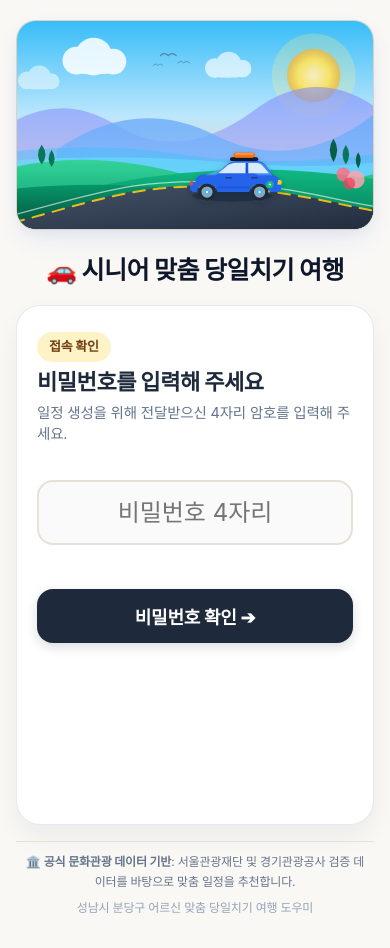
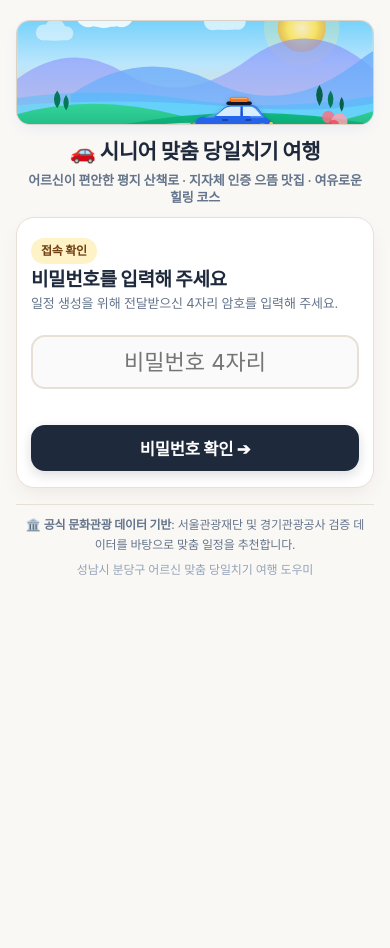
Before and after one commit to hkhkkoo-max/senior-trip-planner, a Flask app: page / in a window 390 px wide. After the commit the page ends 575 px from the top, so only its background shows below. Run offline with Flask 3, Linux system fonts and the light colour scheme; some web fonts are replaced.

Commit message:
Mobile: Halve hero image height and optimize Steps 0-5 layout to fit perfectly into a single screen

```diff
--- a/static/css/style.css
+++ b/static/css/style.css
@@ -985,44 +985,57 @@ body {
         width: 100%;
     }
 
-    /* 헤더: 제목 폰트 크기 대폭 확대 */
+    /* 모바일 전용: 상단 자동차 여행 일러스트 배너 (크기를 기존의 절반인 105px로 컴팩트화) */
+    .hero-banner-card {
+        height: 105px !important;
+        margin-bottom: 10px !important;
+        border-radius: 14px !important;
+        box-shadow: 0 6px 16px -4px rgba(37, 99, 235, 0.1) !important;
+    }
+
+    /* 헤더 */
     .header {
-        margin-bottom: 14px;
+        margin-bottom: 10px !important;
         text-align: center;
     }
 
     .header .title {
-        font-size: 25px !important;
+        font-size: 21px !important;
         font-weight: 800 !important;
         letter-spacing: -0.02em;
-        color: #0F172A;
-        margin-bottom: 0;
+        color: var(--slate-dark);
+        margin-top: 2px !important;
+        margin-bottom: 2px !important;
     }
 
     .header .subtitle {
-        display: none; /* 화면 확보를 위해 모바일에서 숨김 */
+        display: block !important;
+        font-size: 13px !important;
+        line-height: 1.35 !important;
+        color: var(--slate-muted) !important;
+        margin-bottom: 0 !important;
     }
 
     /* 진행 상황 바 */
     .progress-container {
-        height: 18px;
-        margin-bottom: 16px;
-        border-radius: 20px;
+        height: 14px !important;
+        margin-bottom: 10px !important;
+        border-radius: 20px !important;
     }
 
     .progress-text {
-        font-size: 12px;
-        line-height: 18px;
-        font-weight: 800;
+        font-size: 11px !important;
+        line-height: 14px !important;
+        font-weight: 800 !important;
     }
 
-    /* 위저드 카드: 화면에 꽉 차는 네이티브 앱 카드 비례 */
+    /* 위저드 카드: 한 화면(원스크린)에 쏙 들어오도록 패딩 및 높이 최적화 */
     .wizard-card {
-        padding: 24px 20px;
-        border-radius: 24px;
-        box-shadow: 0 12px 30px -5px rgba(15, 23, 42, 0.08);
-        border: 1px solid rgba(226, 232, 240, 0.9);
-        min-height: 520px;
+        padding: 16px 14px !important;
+        border-radius: 18px !important;
+        box-shadow: 0 8px 20px -4px rgba(69, 26, 3, 0.08) !important;
+        border: 1px solid var(--border-soft) !important;
+        min-height: auto !important;
         display: flex;
         flex-direction: column;
     }
@@ -1036,176 +1049,176 @@ body {
 
     /* 스텝 헤더 */
     .step-header {
-        margin-bottom: 16px;
+        margin-bottom: 10px !important;
     }
 
     .step-header .badge {
-        font-size: 13px;
-        padding: 4px 12px;
-        margin-bottom: 6px;
-        font-weight: 800;
+        font-size: 12px !important;
+        padding: 3px 10px !important;
+        margin-bottom: 4px !important;
+        font-weight: 800 !important;
     }
 
     .step-header h2 {
-        font-size: 22px;
-        font-weight: 800;
-        margin-bottom: 6px;
-        line-height: 1.35;
+        font-size: 19px !important;
+        font-weight: 800 !important;
+        margin-bottom: 3px !important;
+        line-height: 1.3 !important;
         word-break: keep-all;
     }
 
     .step-header .step-desc {
-        font-size: 14.5px;
-        color: var(--slate-muted);
-        line-height: 1.4;
+        font-size: 13px !important;
+        color: var(--slate-muted) !important;
+        line-height: 1.35 !important;
     }
 
     /* 버튼 공통 */
     .btn {
-        font-size: 18px;
-        min-height: 54px;
-        padding: 13px 24px;
-        border-radius: 16px;
-        font-weight: 800;
+        font-size: 16px !important;
+        min-height: 46px !important;
+        padding: 10px 18px !important;
+        border-radius: 14px !important;
+        font-weight: 800 !important;
     }
 
     .btn-lg {
-        font-size: 18px;
-        min-height: 54px;
-        padding: 13px 26px;
+        font-size: 16.5px !important;
+        min-height: 46px !important;
+        padding: 10px 20px !important;
     }
 
     /* [STEP 0] 비밀번호 게이트 */
     #step0 .form-group {
-        margin: 20px 0;
+        margin: 12px 0 !important;
     }
 
     #inputPassword {
-        font-size: 24px !important;
-        padding: 16px !important;
-        border-radius: 16px !important;
+        font-size: 22px !important;
+        padding: 12px !important;
+        border-radius: 14px !important;
     }
 
-    /* [STEP 1] 목적지 선택: 큼직하고 시원한 추천 버튼 */
+    /* [STEP 1] 목적지 선택 */
     #step1 .option-grid {
-        margin-bottom: 16px !important;
+        margin-bottom: 10px !important;
     }
 
     #step1 .option-btn {
-        padding: 20px 16px !important;
-        border-radius: 18px !important;
+        padding: 12px 10px !important;
+        border-radius: 14px !important;
         border: 2px solid var(--primary-color) !important;
-        background: #F0F7FF !important;
+        background: #FDFBF7 !important;
     }
 
     #step1 .option-btn .icon {
-        font-size: 2.2rem !important;
-        margin-bottom: 6px !important;
+        font-size: 1.8rem !important;
+        margin-bottom: 3px !important;
     }
 
     #step1 .option-btn .label {
-        font-size: 1.35rem !important;
+        font-size: 1.15rem !important;
         font-weight: 800 !important;
         color: var(--slate-dark) !important;
     }
 
     #step1 .option-btn .sub {
-        font-size: 0.92rem !important;
-        margin-top: 4px !important;
+        font-size: 0.82rem !important;
+        margin-top: 2px !important;
         color: #475569 !important;
     }
 
     #step1 .form-group {
-        margin-top: 10px !important;
-        margin-bottom: 16px !important;
+        margin-top: 6px !important;
+        margin-bottom: 8px !important;
     }
 
     #step1 .input-label {
-        font-size: 1.05rem !important;
-        margin-bottom: 8px !important;
+        font-size: 0.95rem !important;
+        margin-bottom: 4px !important;
         font-weight: 700 !important;
     }
 
     #customDest {
-        font-size: 1.1rem !important;
-        padding: 14px 16px !important;
-        border-radius: 14px !important;
+        font-size: 1rem !important;
+        padding: 10px 12px !important;
+        border-radius: 12px !important;
     }
 
     #step1 .sub-text {
-        font-size: 0.88rem !important;
-        margin-top: 6px !important;
-        line-height: 1.4 !important;
+        font-size: 0.80rem !important;
+        margin-top: 4px !important;
+        line-height: 1.3 !important;
         color: #64748B !important;
     }
 
     /* 하단 액션 버튼: 항상 카드의 맨 아래(우측 하단)에 위치 */
     .step-actions {
-        margin-top: auto !important;
-        padding-top: 16px;
+        margin-top: 10px !important;
+        padding-top: 10px !important;
         display: flex;
         align-items: center;
-        gap: 12px;
+        gap: 10px !important;
     }
 
     /* [STEP 2] 음식 종류 (한/양/일/중식) 2x2 균형 잡힌 카드 */
     .option-grid.columns-2 {
         display: grid;
         grid-template-columns: 1fr 1fr;
-        gap: 10px;
-        margin-bottom: 16px;
+        gap: 8px !important;
+        margin-bottom: 10px !important;
     }
 
     .option-grid.columns-2 .option-btn {
-        padding: 14px 8px;
-        min-height: 86px;
-        border-radius: 16px;
+        padding: 10px 6px !important;
+        min-height: 70px !important;
+        border-radius: 14px !important;
     }
 
     .option-grid.columns-2 .option-btn .icon {
-        font-size: 26px;
-        margin-bottom: 3px;
+        font-size: 22px !important;
+        margin-bottom: 2px !important;
     }
 
     .option-grid.columns-2 .option-btn .label {
-        font-size: 17px;
-        font-weight: 800;
+        font-size: 15px !important;
+        font-weight: 800 !important;
     }
 
     .option-grid.columns-2 .option-btn .sub {
-        font-size: 12px;
-        margin-top: 2px;
-        line-height: 1.2;
+        font-size: 11px !important;
+        margin-top: 2px !important;
+        line-height: 1.2 !important;
     }
 
     /* [STEP 3] 예산 선택 3열 가로 카드 */
     .option-grid.columns-3 {
         display: grid;
         grid-template-columns: repeat(3, 1fr);
-        gap: 8px;
-        margin-bottom: 16px;
+        gap: 6px !important;
+        margin-bottom: 10px !important;
     }
 
     .option-grid.columns-3 .option-btn {
-        padding: 12px 4px;
-        min-height: 90px;
-        border-radius: 14px;
+        padding: 8px 2px !important;
+        min-height: 72px !important;
+        border-radius: 12px !important;
     }
 
     .option-grid.columns-3 .option-btn .icon {
-        font-size: 24px;
-        margin-bottom: 3px;
+        font-size: 20px !important;
+        margin-bottom: 2px !important;
     }
 
     .option-grid.columns-3 .option-btn .label {
-        font-size: 15px;
-        font-weight: 800;
+        font-size: 14px !important;
+        font-weight: 800 !important;
     }
 
     .option-grid.columns-3 .option-btn .sub {
-        font-size: 11px;
-        margin-top: 2px;
-        line-height: 1.2;
+        font-size: 10.5px !important;
+        margin-top: 2px !important;
+        line-height: 1.2 !important;
         text-align: center;
     }
 
--- a/templates/index.html
+++ b/templates/index.html
@@ -15,7 +15,7 @@
     <link rel="icon" type="image/svg+xml" href="{{ url_for('static', filename='icons/icon.svg') }}">
     <link rel="icon" type="image/png" href="{{ url_for('static', filename='icons/icon-192.png') }}">
 
-    <link rel="stylesheet" href="{{ url_for('static', filename='css/style.css') }}?v=20260829_0028">
+    <link rel="stylesheet" href="{{ url_for('static', filename='css/style.css') }}?v=20260829_0032">
 </head>
 <body>
     <div class="app-container">
--- a/templates/trip.html
+++ b/templates/trip.html
@@ -15,7 +15,7 @@
     <link rel="icon" type="image/svg+xml" href="{{ url_for('static', filename='icons/icon.svg') }}">
     <link rel="icon" type="image/png" href="{{ url_for('static', filename='icons/icon-192.png') }}">
 
-    <link rel="stylesheet" href="{{ url_for('static', filename='css/style.css') }}?v=20260829_0028">
+    <link rel="stylesheet" href="{{ url_for('static', filename='css/style.css') }}?v=20260829_0032">
     <!-- marked.js CDN for Markdown rendering -->
     <script src="https://cdn.jsdelivr.net/npm/marked/marked.min.js"></script>
 </head>
```
Also changed, not shown: other parts of static/css/style.css (+25 -25 lines).
